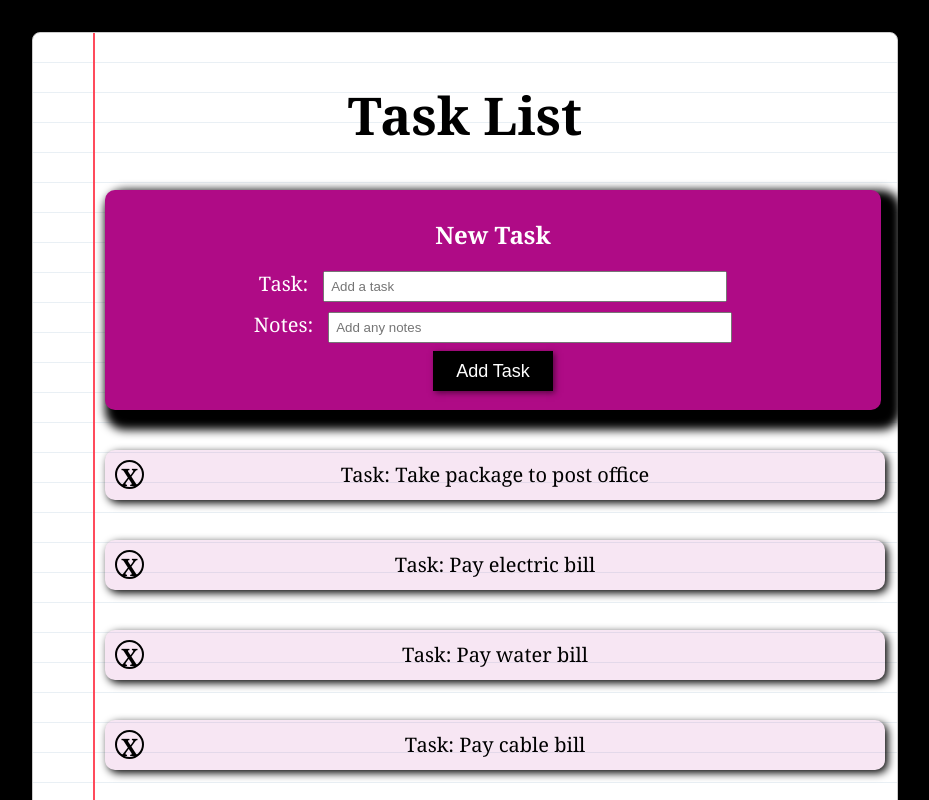
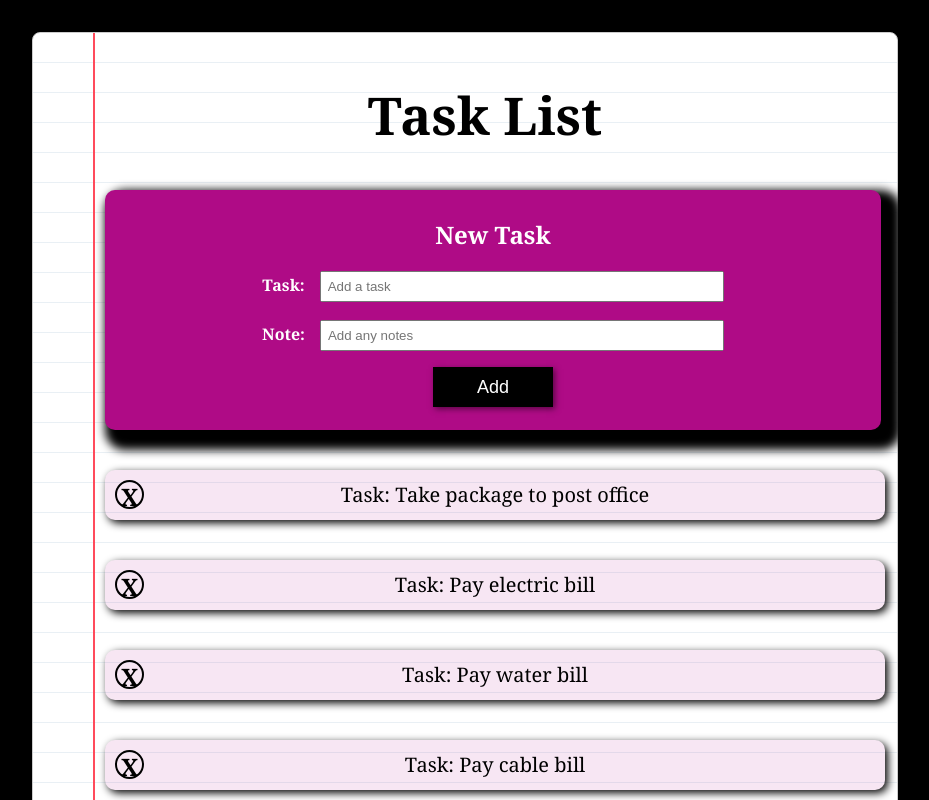
Before and after one commit to mstina03/to-do-list, a React (Create React App) app: page / in a window 1280 px wide. Shown: the top 800 px of the page, without its empty margins (175-1104 px from the left). Built offline with nearby package versions, Linux system fonts and the light colour scheme.

Commit message:
fix label

```diff
--- a/src/App.css
+++ b/src/App.css
@@ -21,6 +21,8 @@
   justify-content: center;
   font-size: calc(10px + 2vmin);
   color: black;
+  margin-left: 40px;
+  max-width: 95%;
 }
 
 
--- a/src/components/TaskForm/TaskForm.css
+++ b/src/components/TaskForm/TaskForm.css
@@ -1,6 +1,6 @@
 .task-form {
     width: 97%;
-    height: 200px;
+    height: 220px;
     border-radius: 10px;
     background-color: rgb(175, 11, 134);
     box-shadow: 10px 10px 10px 10px black;
@@ -19,9 +19,19 @@
 
 }
 
+
 .form-row {
     margin: 8px auto;
     font-size: 20px;
+    margin-bottom: 1rem;
+
+}
+
+.form-row label {
+    font-size: 1rem;
+    margin-bottom: 0.5rem;
+    font-weight: bold;
+    padding: 0.5rem;
 }
 
 
--- a/src/components/TaskForm/TaskForm.jsx
+++ b/src/components/TaskForm/TaskForm.jsx
@@ -8,7 +8,7 @@ const TaskForm = ({ addTask }) => {
         const notesField = document.querySelector('[name=notes]');
 
         const taskValue = taskField.value;
-        const notesValue = taskField.value;
+        const notesValue = notesField.value;
 
         taskField.value = '';
         notesField.value = '';
@@ -22,21 +22,21 @@ const TaskForm = ({ addTask }) => {
             <form action="#" method="GET" onSubmit={handleSubmit}>
 
                 <div className='form-row'>
-                    <label>
+                    <label className='labelTag'>
                         Task:
                         <input type="text" name="task" placeholder="Add a task" />
                     </label>
 
                 </div>
                 <div className='form-row'>
-                    <label>
-                        Notes:
+                    <label className='labelTag'>
+                        Note:
                         <input type="text" name="notes" placeholder="Add any notes" />
                     </label>
 
                 </div>
                 <div className='form-row'>
-                    <button type='submit'>Add Task</button>
+                    <button type='submit'>Add</button>
 
                 </div>
             </form>
```
